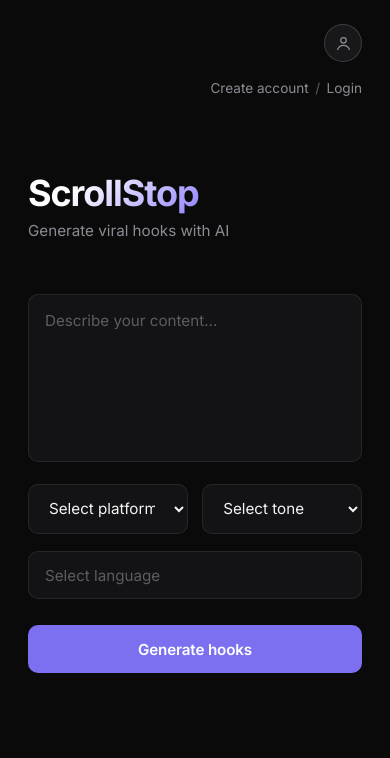
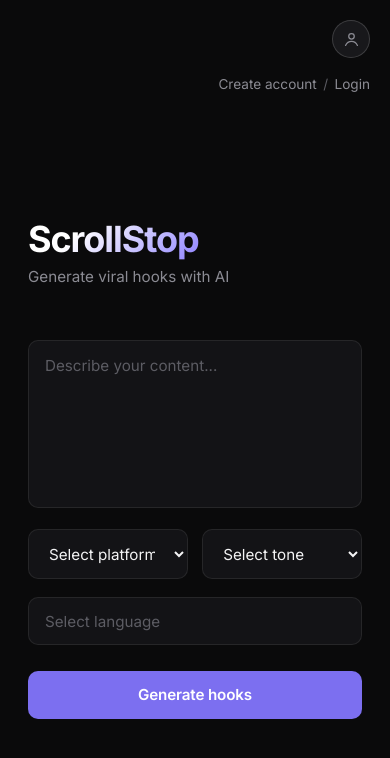
Before and after one commit to muthuc9pro2-code/scrollstop, a React (Vite) app in the folder frontend/: page / in a window 390 px wide. Shown: the top 758 px of the page. Built offline with nearby package versions, Linux system fonts and the light colour scheme.

Commit message:
small mistake in css checking

```diff
--- a/frontend/src/App.jsx
+++ b/frontend/src/App.jsx
@@ -211,9 +211,9 @@ function App() {
       // Wait a tick so the new batch's DOM has been added before measuring
       // scrollHeight, then scroll down to reveal it.
       window.requestAnimationFrame(() => {
-        resultsRef.current?.scrollTo({
-          top: resultsRef.current.scrollHeight,
+        resultsRef.current?.scrollIntoView({
           behavior: "smooth",
+          block: "end",
         });
       });
     } catch (err) {
--- a/frontend/src/index.css
+++ b/frontend/src/index.css
@@ -33,22 +33,24 @@ body {
   background: var(--bg);
   color: var(--text);
   min-height: 100vh;
-  overflow: hidden;
   -webkit-font-smoothing: antialiased;
 }
 
 /* ---------------------------------------------
    Shell + Layout
+   No longer viewport-fixed / internally scrollable — the whole page
+   flows and scrolls normally now, topbar included.
 --------------------------------------------- */
 .shell {
   width: 100%;
-  height: 100vh;
+  min-height: 100vh;
   display: flex;
+  flex-direction: column;
 }
 
 .layout {
   width: 100%;
-  height: 100%;
+  flex: 1;
   display: flex;
   padding: 3rem;
   gap: 3rem;
@@ -233,6 +235,8 @@ select.input {
 
 /* ---------------------------------------------
    Results panel
+   No fixed height / no internal scrollbar anymore — it grows with its
+   content and the page itself scrolls, same as everything else.
 --------------------------------------------- */
 .panel--results {
   flex: 1;
@@ -249,36 +253,19 @@ select.input {
 }
 
 .results {
-  height: 100%;
   display: flex;
   flex-direction: column;
-  overflow-y: auto;
   background: var(--panel);
   border: 1px solid var(--border);
   border-radius: var(--radius-lg);
   padding: 1.75rem;
-  scrollbar-width: thin;
-  scrollbar-color: var(--border-strong) transparent;
-  transition: justify-content 0.3s var(--ease);
 }
 
-.results::-webkit-scrollbar {
-  width: 6px;
+/* Only the first batch, before "Generate again" has ever run: big text. */
+.results--single {
+  justify-content: flex-start;
 }
 
-.results::-webkit-scrollbar-thumb {
-  background: var(--border-strong);
-  border-radius: 999px;
-}
-
-/* Only the first batch, before "Generate again" has ever run: big text,
-   spread evenly to fill the fixed box. */
-.results--single {
-  justify-content: space-evenly;
-}
-
-/* Once a second batch lands, everything shrinks so the whole growing list
-   can flow and scroll inside the same fixed box. */
 .results--multi {
   justify-content: flex-start;
 }
@@ -348,16 +335,17 @@ select.input {
 
 /* ---------------------------------------------
    Top bar (avatar + auth links)
+   No longer position:fixed — it's a normal row at the top of the page
+   now, so it scrolls away with the rest of the content instead of
+   staying pinned (which was overlapping content on mobile).
 --------------------------------------------- */
 .topbar {
-  position: fixed;
-  top: 1.5rem;
-  right: 1.75rem;
-  z-index: 50;
+  width: 100%;
   display: flex;
   flex-direction: column;
   align-items: flex-end;
   gap: 1.1rem;
+  padding: 1.5rem 1.75rem 0;
 }
 
 .avatar {
@@ -372,6 +360,7 @@ select.input {
   color: var(--text-muted);
   cursor: pointer;
   transition: border-color 0.2s var(--ease), transform 0.2s var(--ease);
+  flex-shrink: 0;
 }
 
 .avatar:hover {
@@ -410,6 +399,7 @@ select.input {
   align-items: center;
   gap: 0.4rem;
   font-size: 0.85rem;
+  white-space: nowrap;
 }
 
 .topbar__divider {
@@ -433,6 +423,8 @@ select.input {
 
 /* ---------------------------------------------
    Auth modal
+   Stays position:fixed — this is an intentional overlay/dialog, not the
+   page-scroll issue being fixed above.
 --------------------------------------------- */
 .modal-backdrop {
   position: fixed;
@@ -536,6 +528,8 @@ select.input {
 
 /* ---------------------------------------------
    Sidebar
+   Stays position:fixed — this is an intentional slide-in drawer overlay,
+   not the page-scroll issue being fixed above.
 --------------------------------------------- */
 .sidebar-overlay {
   position: fixed;
@@ -684,15 +678,10 @@ select.input {
    Responsive
 --------------------------------------------- */
 @media (max-width: 900px) {
-  body {
-    overflow: auto;
-  }
-
   .layout,
   .layout--split {
     flex-direction: column;
     align-items: stretch;
-    height: auto;
     padding: 1.75rem;
     gap: 1.75rem;
   }
@@ -706,7 +695,10 @@ select.input {
 
   .panel--results {
     max-width: 100%;
-    max-height: 60vh;
+  }
+
+  .topbar {
+    padding: 1.25rem 1.25rem 0;
   }
 }
 
```
